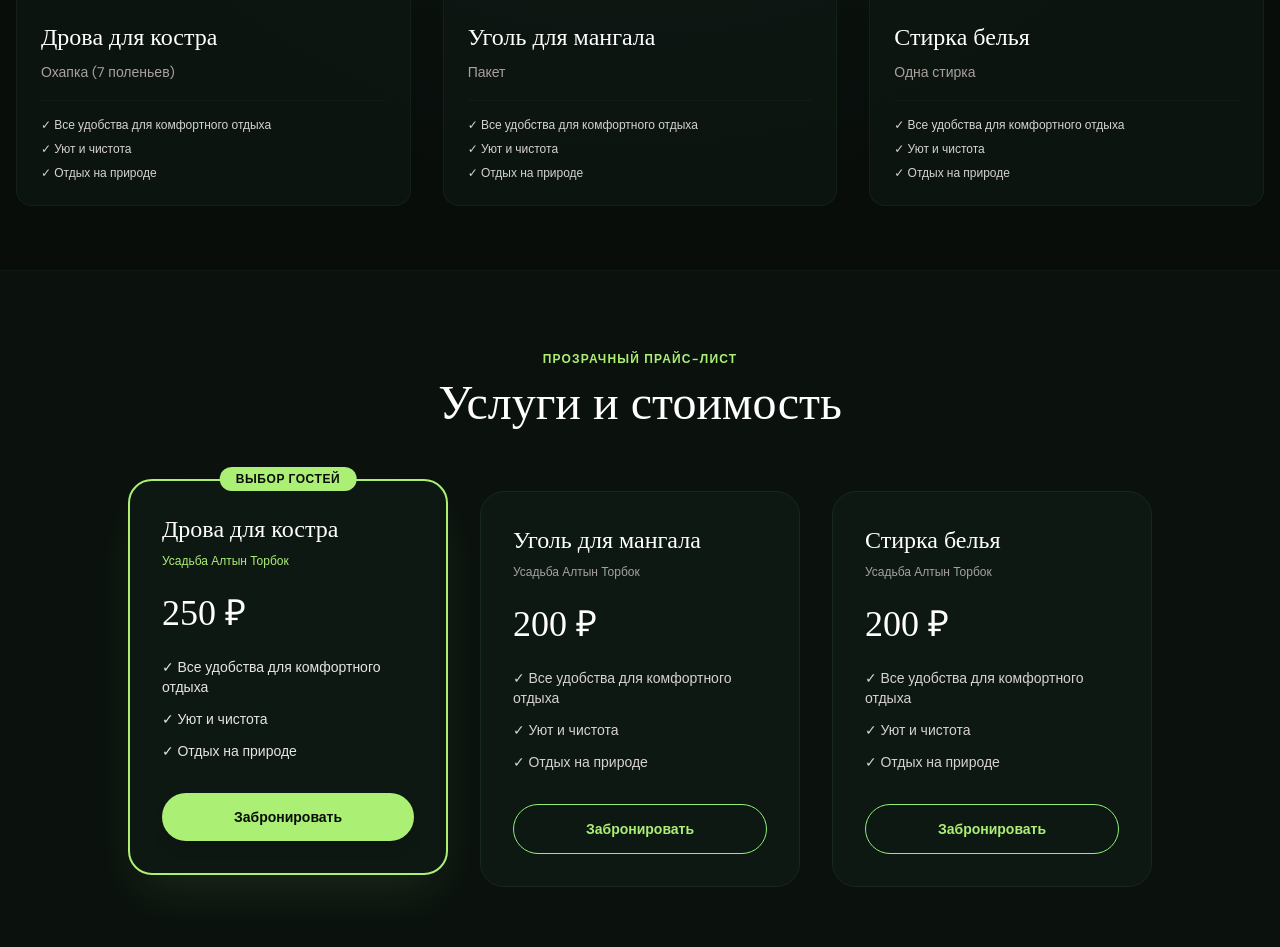
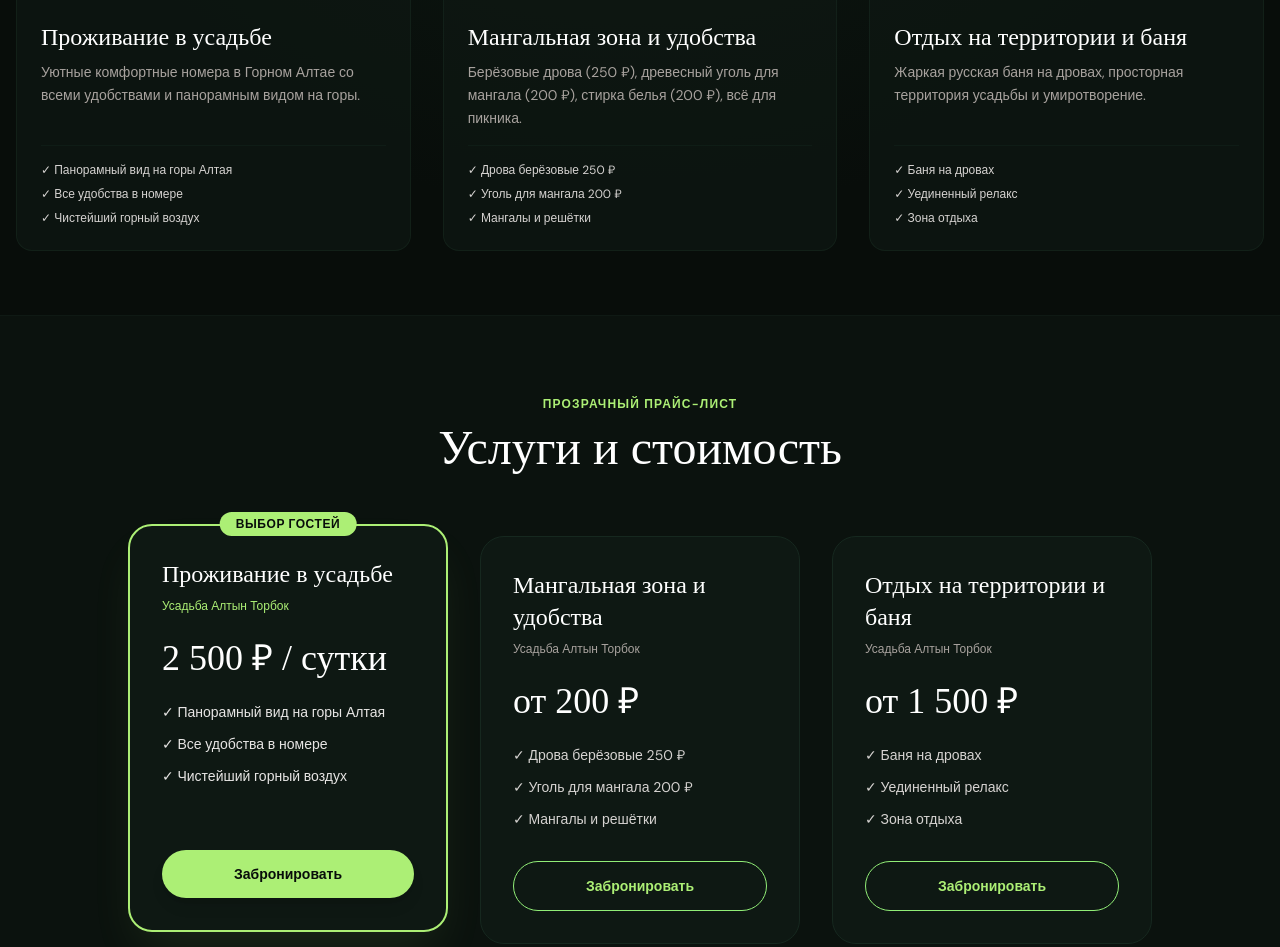
Before and after one commit to geosite-official/geosite-official.github.io, a plain HTML site: page usadba-altyn-torbok/index.html in a window 1280 px wide. Shown: the part 1310-2257 px from the top of the page. Drawn offline with nearby package versions, Linux system fonts and the light colour scheme; a web font is replaced by a local one.

Commit message:
Upload usadba-altyn-torbok/index.html

```diff
--- a/usadba-altyn-torbok/index.html
+++ b/usadba-altyn-torbok/index.html
@@ -5,7 +5,7 @@
     <meta name="viewport" content="width=device-width, initial-scale=1.0" />
     <link rel="icon" href="https://sarahprando.github.io/forest/src/img/favicon.png" type="image/png" />
     <title>Усадьба Алтын Торбок | Домики и русская баня</title>
-    <meta name="description" content="Усадьба Алтын Торбок — загородный отдых на природе, русская парная: Садовая ул, 23, село Чемал." />
+    <meta name="description" content="Усадьба Алтын Торбок — загородный отдых на природе, русская парная: Республика Алтай, Чемальский район." />
     <link rel="preconnect" href="https://fonts.googleapis.com" />
     <link rel="preconnect" href="https://fonts.gstatic.com" crossorigin />
     <link
@@ -81,7 +81,7 @@
         <div class="max-w-3xl">
           <div class="inline-flex items-center gap-2.5 bg-verde-900/80 backdrop-blur-md px-4 py-2 rounded-full border border-verde-700/30 text-xs sm:text-sm text-verde-200 mb-6">
             <span class="size-2 rounded-full bg-verde-200 animate-pulse"></span>
-            <span>🌿 Бронирование на выходные открыто • Алтай</span>
+            <span>🌿 Бронирование на выходные открыто • Республика Алтай, Чемальский район</span>
           </div>
 
           <h1 class="font-serif text-4xl sm:text-6xl lg:text-7xl text-white mb-6 leading-tight">
@@ -102,9 +102,9 @@
               <span>→</span>
             </a>
             <div class="bg-verde-900/70 backdrop-blur-md px-5 py-3.5 rounded-full border border-verde-700/40 text-stone-200 flex items-center gap-2">
-              <span class="text-yellow-400 font-bold">★ 5.0</span>
+              <span class="text-yellow-400 font-bold">★ 4.8</span>
               <span class="text-stone-500">•</span>
-              <span>634 отзывов на картах</span>
+              <span>34 отзывов на картах</span>
             </div>
           </div>
         </div>
@@ -116,15 +116,15 @@
             class="flex items-center gap-2 hover:text-verde-200 transition group"
           >
             <span>📍</span>
-            <span>Садовая ул, 23, село Чемал</span>
+            <span>Республика Алтай, Чемальский район</span>
             <span class="text-xs text-verde-300 group-hover:underline opacity-80">(маршрут ↗)</span>
           </a>
           <div class="flex items-center gap-6">
 
 
-              <span>🏷️ Дрова для костра: <strong class="text-white">250 ₽</strong></span>
+              <span>🏷️ Проживание в усадьбе: <strong class="text-white">2 500 ₽ / сутки</strong></span>
 
-              <span>🏷️ Уголь для мангала: <strong class="text-white">200 ₽</strong></span>
+              <span>🏷️ Отдых на территории и баня: <strong class="text-white">от 1 500 ₽</strong></span>
 
 
           </div>
@@ -147,30 +147,30 @@
             <div class="relative h-64 overflow-hidden">
               <img
                 src="assets/images/photo_1.jpg"
-                alt="Дрова для костра"
+                alt="Проживание в усадьбе"
                 class="size-full object-cover hover:scale-105 transition duration-500"
               />
 
               <span class="absolute top-4 right-4 bg-verde-950/80 backdrop-blur-md text-verde-200 px-3.5 py-1.5 rounded-full text-xs font-semibold border border-verde-700/40">
-                250 ₽
+                2 500 ₽ / сутки
               </span>
 
             </div>
             <div class="p-6 flex-1 flex flex-col justify-between">
               <div>
-                <h3 class="font-serif text-2xl text-white mb-2">Дрова для костра</h3>
+                <h3 class="font-serif text-2xl text-white mb-2">Проживание в усадьбе</h3>
                 <p class="text-stone-400 text-sm mb-4 leading-relaxed">
-                  Охапка (7 поленьев)
+                  Уютные комфортные номера в Горном Алтае со всеми удобствами и панорамным видом на горы.
                 </p>
               </div>
 
               <ul class="text-xs text-stone-300 space-y-2 pt-4 border-t border-verde-800/40">
 
-                <li class="flex items-center gap-2">✓ Все удобства для комфортного отдыха</li>
+                <li class="flex items-center gap-2">✓ Панорамный вид на горы Алтая</li>
 
-                <li class="flex items-center gap-2">✓ Уют и чистота</li>
+                <li class="flex items-center gap-2">✓ Все удобства в номере</li>
 
-                <li class="flex items-center gap-2">✓ Отдых на природе</li>
+                <li class="flex items-center gap-2">✓ Чистейший горный воздух</li>
 
               </ul>
 
@@ -181,30 +181,30 @@
             <div class="relative h-64 overflow-hidden">
               <img
                 src="assets/images/photo_2.jpg"
-                alt="Уголь для мангала"
+                alt="Мангальная зона и удобства"
                 class="size-full object-cover hover:scale-105 transition duration-500"
               />
 
               <span class="absolute top-4 right-4 bg-verde-950/80 backdrop-blur-md text-verde-200 px-3.5 py-1.5 rounded-full text-xs font-semibold border border-verde-700/40">
-                200 ₽
+                от 200 ₽
               </span>
 
             </div>
             <div class="p-6 flex-1 flex flex-col justify-between">
               <div>
-                <h3 class="font-serif text-2xl text-white mb-2">Уголь для мангала</h3>
+                <h3 class="font-serif text-2xl text-white mb-2">Мангальная зона и удобства</h3>
                 <p class="text-stone-400 text-sm mb-4 leading-relaxed">
-                  Пакет
+                  Берёзовые дрова (250 ₽), древесный уголь для мангала (200 ₽), стирка белья (200 ₽), всё для пикника.
                 </p>
               </div>
 
               <ul class="text-xs text-stone-300 space-y-2 pt-4 border-t border-verde-800/40">
 
-                <li class="flex items-center gap-2">✓ Все удобства для комфортного отдыха</li>
+                <li class="flex items-center gap-2">✓ Дрова берёзовые 250 ₽</li>
 
-                <li class="flex items-center gap-2">✓ Уют и чистота</li>
+                <li class="flex items-center gap-2">✓ Уголь для мангала 200 ₽</li>
 
-                <li class="flex items-center gap-2">✓ Отдых на природе</li>
+                <li class="flex items-center gap-2">✓ Мангалы и решётки</li>
 
               </ul>
 
@@ -215,30 +215,30 @@
             <div class="relative h-64 overflow-hidden">
               <img
                 src="assets/images/photo_3.jpg"
-                alt="Стирка белья"
+                alt="Отдых на территории и баня"
                 class="size-full object-cover hover:scale-105 transition duration-500"
               />
 
               <span class="absolute top-4 right-4 bg-verde-950/80 backdrop-blur-md text-verde-200 px-3.5 py-1.5 rounded-full text-xs font-semibold border border-verde-700/40">
-                200 ₽
+                от 1 500 ₽
               </span>
 
             </div>
             <div class="p-6 flex-1 flex flex-col justify-between">
               <div>
-                <h3 class="font-serif text-2xl text-white mb-2">Стирка белья</h3>
+                <h3 class="font-serif text-2xl text-white mb-2">Отдых на территории и баня</h3>
                 <p class="text-stone-400 text-sm mb-4 leading-relaxed">
-                  Одна стирка
+                  Жаркая русская баня на дровах, просторная территория усадьбы и умиротворение.
                 </p>
               </div>
 
               <ul class="text-xs text-stone-300 space-y-2 pt-4 border-t border-verde-800/40">
 
-                <li class="flex items-center gap-2">✓ Все удобства для комфортного отдыха</li>
+                <li class="flex items-center gap-2">✓ Баня на дровах</li>
 
-                <li class="flex items-center gap-2">✓ Уют и чистота</li>
+                <li class="flex items-center gap-2">✓ Уединенный релакс</li>
 
-                <li class="flex items-center gap-2">✓ Отдых на природе</li>
+                <li class="flex items-center gap-2">✓ Зона отдыха</li>
 
               </ul>
 
@@ -268,20 +268,20 @@
             </span>
 
             <div>
-              <h3 class="font-serif text-2xl text-white mb-2">Дрова для костра</h3>
+              <h3 class="font-serif text-2xl text-white mb-2">Проживание в усадьбе</h3>
               <p class="text-xs text-verde-200 mb-6">Усадьба Алтын Торбок</p>
               <div class="mb-6">
-                <span class="text-4xl font-serif text-white">250 ₽</span>
+                <span class="text-4xl font-serif text-white">2 500 ₽ / сутки</span>
 
               </div>
 
               <ul class="text-sm text-stone-200 space-y-3 mb-8">
 
-                <li class="flex items-center gap-2">✓ Все удобства для комфортного отдыха</li>
+                <li class="flex items-center gap-2">✓ Панорамный вид на горы Алтая</li>
 
-                <li class="flex items-center gap-2">✓ Уют и чистота</li>
+                <li class="flex items-center gap-2">✓ Все удобства в номере</li>
 
-                <li class="flex items-center gap-2">✓ Отдых на природе</li>
+                <li class="flex items-center gap-2">✓ Чистейший горный воздух</li>
 
               </ul>
 
@@ -298,20 +298,20 @@
           <div class="bg-verde-900/80 rounded-3xl p-8 border border-verde-800 flex flex-col justify-between">
 
             <div>
-              <h3 class="font-serif text-2xl text-white mb-2">Уголь для мангала</h3>
+              <h3 class="font-serif text-2xl text-white mb-2">Мангальная зона и удобства</h3>
               <p class="text-xs text-stone-400 mb-6">Усадьба Алтын Торбок</p>
               <div class="mb-6">
-                <span class="text-4xl font-serif text-white">200 ₽</span>
+                <span class="text-4xl font-serif text-white">от 200 ₽</span>
 
               </div>
 
               <ul class="text-sm text-stone-300 space-y-3 mb-8">
 
-                <li class="flex items-center gap-2">✓ Все удобства для комфортного отдыха</li>
+                <li class="flex items-center gap-2">✓ Дрова берёзовые 250 ₽</li>
 
-                <li class="flex items-center gap-2">✓ Уют и чистота</li>
+                <li class="flex items-center gap-2">✓ Уголь для мангала 200 ₽</li>
 
-                <li class="flex items-center gap-2">✓ Отдых на природе</li>
+                <li class="flex items-center gap-2">✓ Мангалы и решётки</li>
 
               </ul>
 
@@ -328,20 +328,20 @@
           <div class="bg-verde-900/80 rounded-3xl p-8 border border-verde-800 flex flex-col justify-between">
 
             <div>
-              <h3 class="font-serif text-2xl text-white mb-2">Стирка белья</h3>
+              <h3 class="font-serif text-2xl text-white mb-2">Отдых на территории и баня</h3>
               <p class="text-xs text-stone-400 mb-6">Усадьба Алтын Торбок</p>
               <div class="mb-6">
-                <span class="text-4xl font-serif text-white">200 ₽</span>
+                <span class="text-4xl font-serif text-white">от 1 500 ₽</span>
 
               </div>
 
               <ul class="text-sm text-stone-300 space-y-3 mb-8">
 
-                <li class="flex items-center gap-2">✓ Все удобства для комфортного отдыха</li>
+                <li class="flex items-center gap-2">✓ Баня на дровах</li>
 
-                <li class="flex items-center gap-2">✓ Уют и чистота</li>
+                <li class="flex items-center gap-2">✓ Уединенный релакс</li>
 
-                <li class="flex items-center gap-2">✓ Отдых на природе</li>
+                <li class="flex items-center gap-2">✓ Зона отдыха</li>
 
               </ul>
 
@@ -394,7 +394,7 @@
         <span class="size-3 rounded-full bg-verde-200 inline-block neon mb-4"></span>
         <h2 class="font-serif text-4xl sm:text-5xl text-white mb-6">Ждём вас в гости в Усадьба Алтын Торбок</h2>
         <p class="text-stone-300 text-lg mb-8 max-w-xl mx-auto">
-          Адрес: <strong class="text-white">Садовая ул, 23, село Чемал</strong>.<br />
+          Адрес: <strong class="text-white">Республика Алтай, Чемальский район</strong>.<br />
           <a
             href="https://yandex.ru/maps/?rtext=~51.400395%2C86.025474&rtt=auto"
             target="_blank"
```
